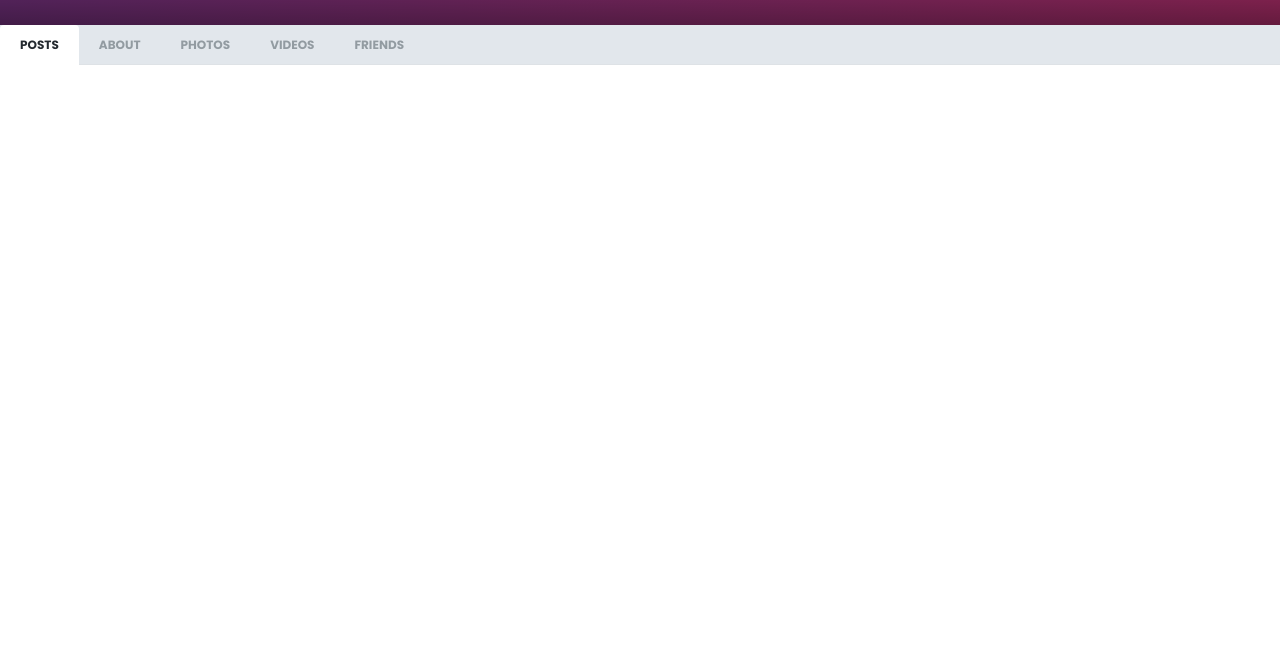
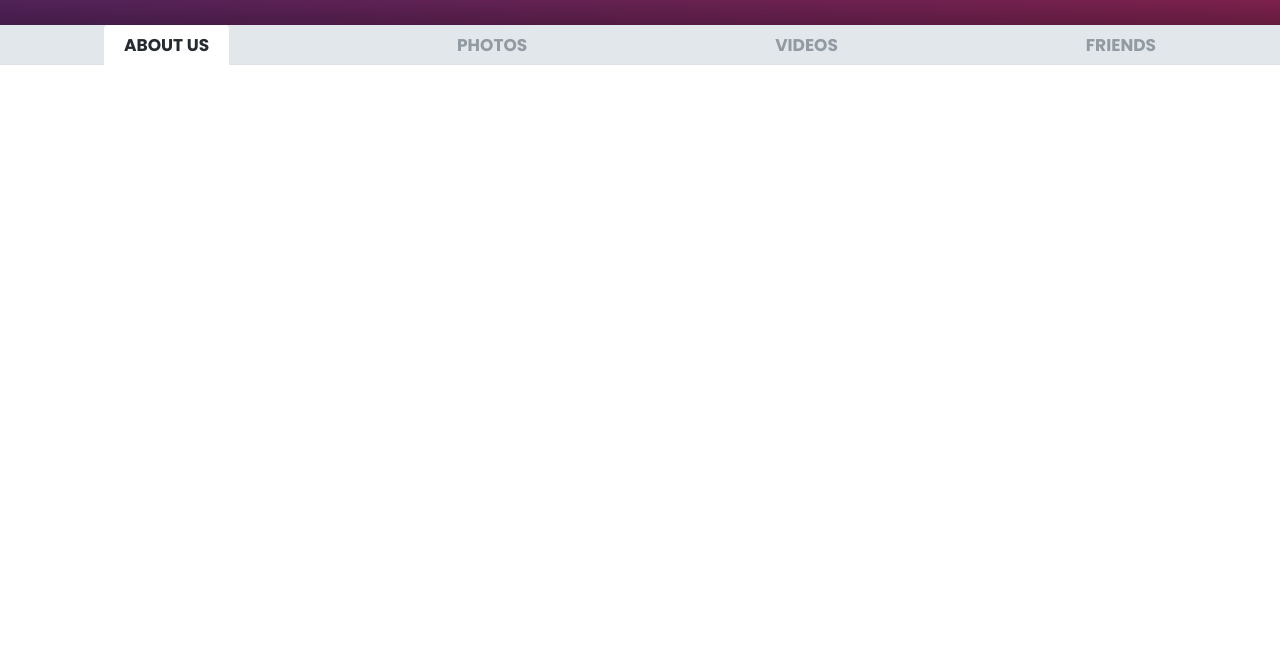
Before and after one commit to imaqtbike/abetterday, a plain HTML site: page index.html in a window 1280 px wide. Shown: the part 134-800 px from the top of the page. Drawn offline with nearby package versions, Linux system fonts and the light colour scheme.

Commit message:
homepage config

```diff
--- a/index.html
+++ b/index.html
@@ -23,8 +23,7 @@
                             </div>
                         </div>
                         <ul class="profile-header-tab nav nav-tabs">
-                            <li class="nav-item"><a href="#" class="nav-link active show" data-toggle="tab">POSTS</a></li>
-                            <li class="nav-item"><a href="#" class="nav-link" data-toggle="tab">ABOUT</a></li>
+                            <li class="nav-item"><a href="#" class="nav-link active show" data-toggle="tab">ABOUT US</a></li>
                             <li class="nav-item"><a href="#" class="nav-link" data-toggle="tab">PHOTOS</a></li>
                             <li class="nav-item"><a href="#" class="nav-link" data-toggle="tab">VIDEOS</a></li>
                             <li class="nav-item"><a href="#" class="nav-link" data-toggle="tab">FRIENDS</a></li>
--- a/styles/home.css
+++ b/styles/home.css
@@ -156,7 +156,7 @@ body{
     padding: 10px 20px;
     text-decoration: none;
     font-weight: 700;
-    font-size: 12px;
+    font-size: 17px;
     border: none
 }
 
@@ -642,3 +642,11 @@ a.btn.btn-sm.btn-info.mb-2 {
 #home__heading {
     text-align: center;
 }
+
+.profile-header-tab {
+    justify-content: space-around;
+}
+
+.nav-item a {
+    font-size: 20px;
+}
```
